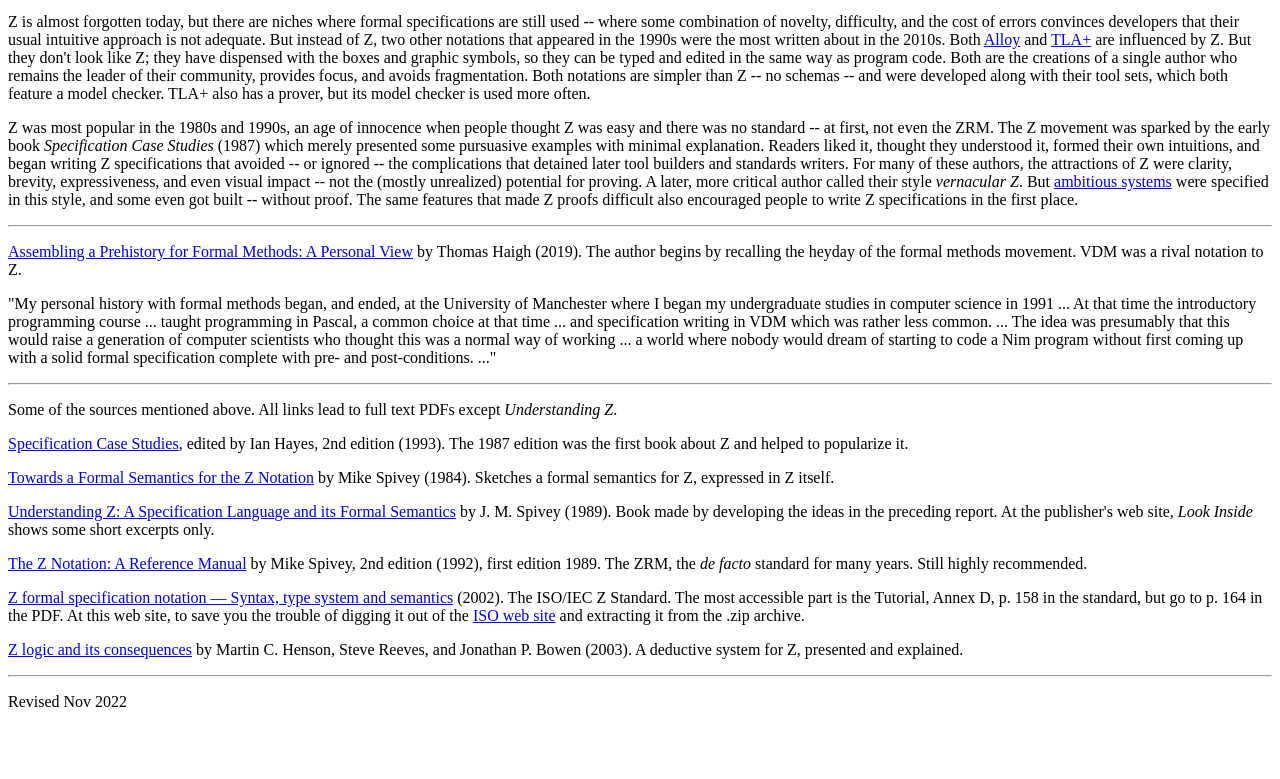
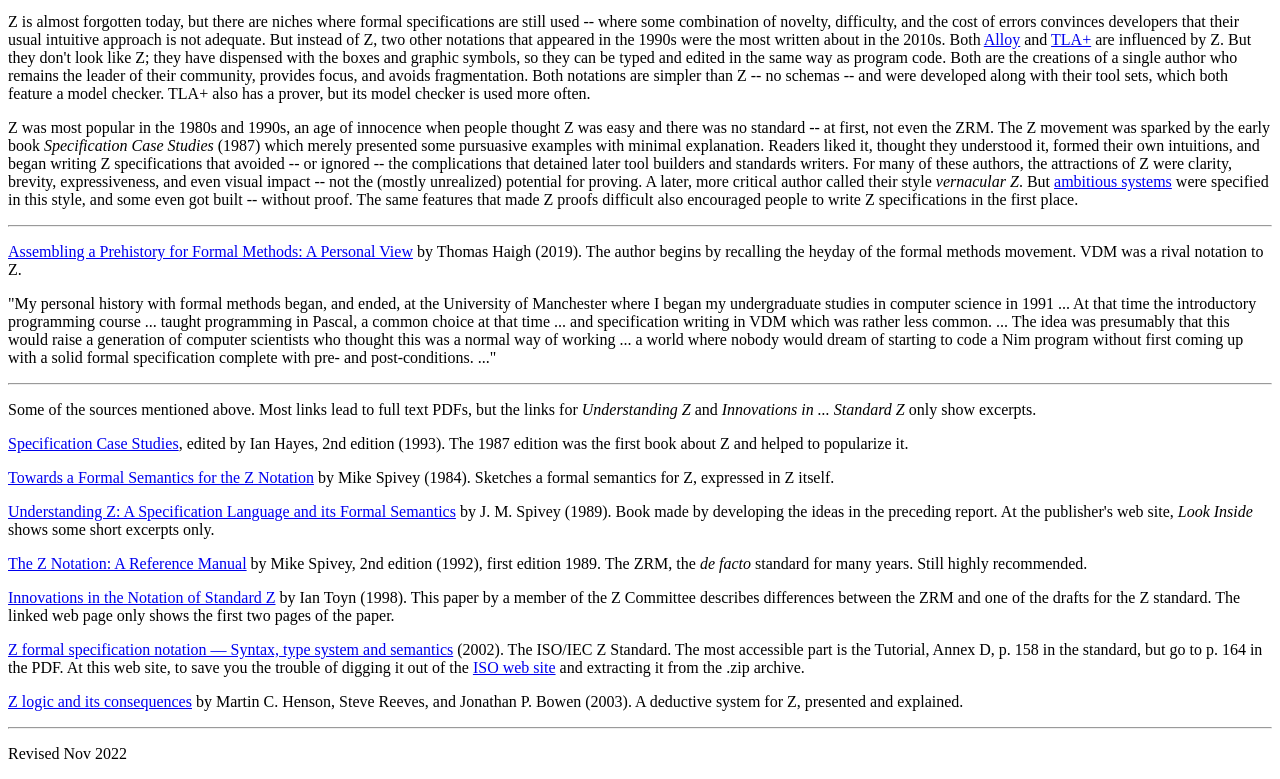
Before and after one commit to jon-jacky/z, a plain HTML site: page z-history/index.html in a window 1280 px wide. Shown: the part 1688-2467 px from the top of the page. Before the commit the page ends 2415 px from the top, so only its background shows below. Drawn offline with Linux system fonts and the light colour scheme; files that its build step writes are made by us from their sources.

Commit message:
z-history: add link to Toyn Innovations in ... Standard Z paper

```diff
--- a/z-history/index.html
+++ b/z-history/index.html
@@ -331,8 +331,9 @@ complete with pre- and post-conditions. ..."
 <hr>
 
 <p>
-Some of the sources mentioned above.  All links lead to full text PDFs except
-<em>Understanding Z</em>.
+Some of the sources mentioned above.  Most links lead to full text
+PDFs, but the links for <em>Understanding Z</em> and <em>Innovations in
+... Standard Z</em> only show excerpts.
 </p>
 
 <p>
@@ -364,6 +365,14 @@ standard for many years.  Still highly recommended.
 </p>
 
 <p>
+<a href="https://link.springer.com/chapter/10.1007/978-3-540-49676-2_15">
+Innovations in the Notation of Standard Z</a> by Ian Toyn (1998).
+This paper by a member of the Z Committee describes differences
+between the ZRM and one of the drafts for the Z standard.  The linked web
+page only shows the first two pages of the paper.
+</p>
+
+<p>
 <a href="z-standard-iso-iec-13568-2002-e.pdf">
 Z formal specification notation — Syntax, type system and semantics</a>
 (2002).  The ISO/IEC Z Standard.  The most accessible part is the Tutorial,
```
